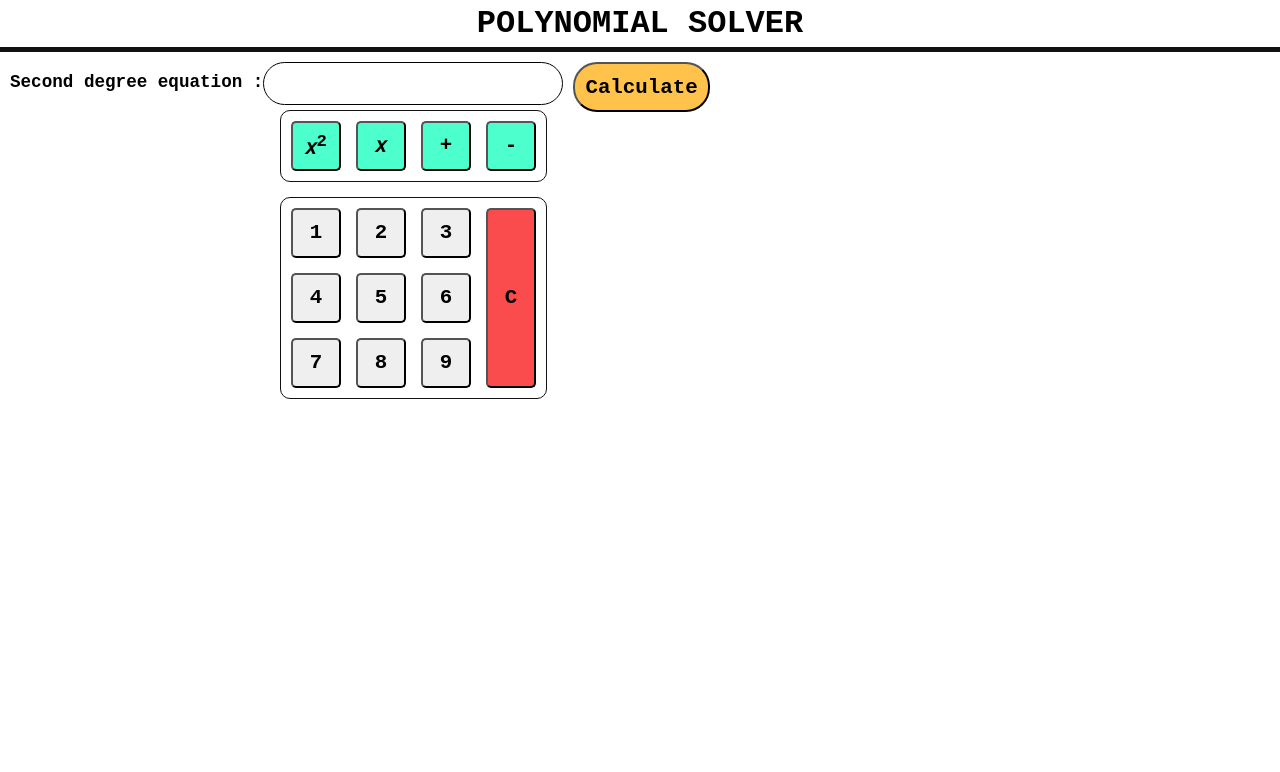
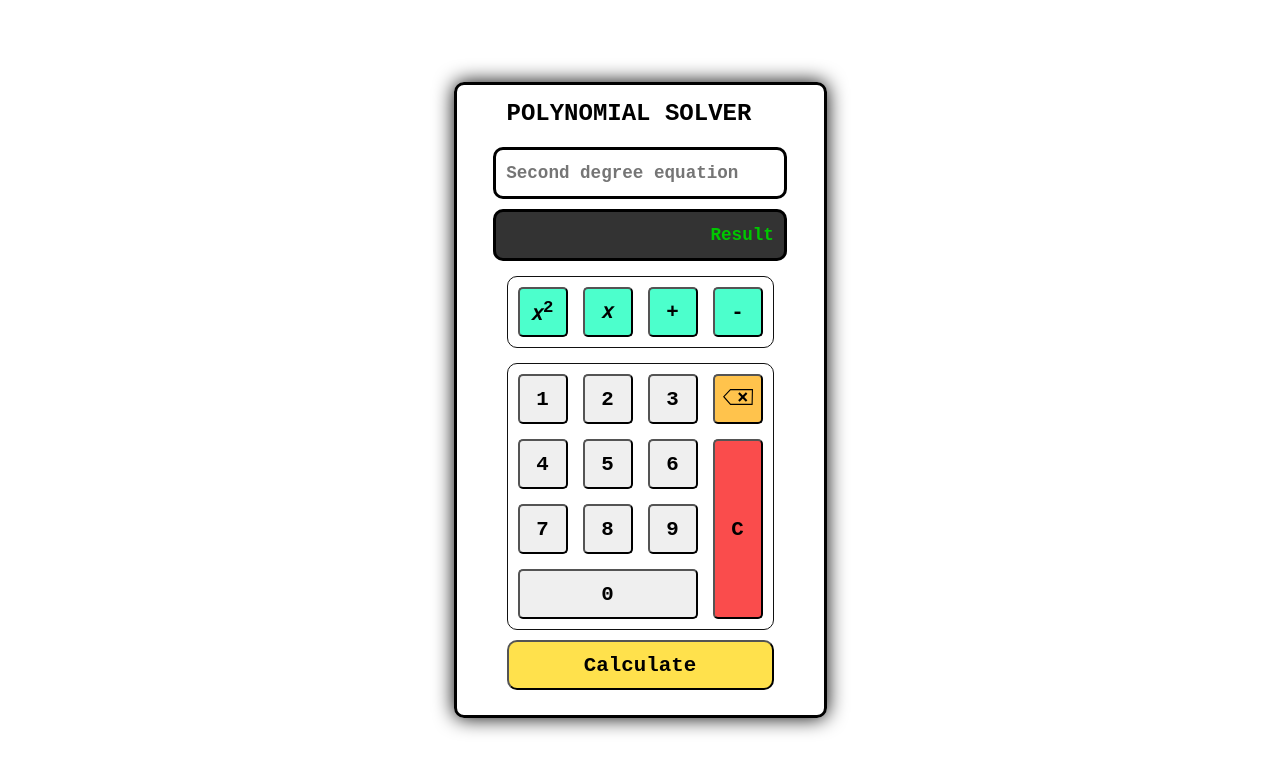
Before and after one commit to ARcoding22/Polynomial-Solver, a plain HTML site: page index.html in a window 1280 px wide. Drawn offline with Linux system fonts and the light colour scheme.

Commit message:
Designing completed

```diff
--- a/index.html
+++ b/index.html
@@ -27,6 +27,11 @@
       height: 100%;
     }
 
+    h2{
+
+    padding-bottom: 20px;
+    }
+
     .header {
       width: 100%;
       text-align: center;
@@ -45,21 +50,22 @@
       height: fit-content;
     }
 
-    .eq-container input {
-      border: 1px solid #000;
-      border-radius: 50rem;
-      --w: 300px;
-      width: var(--w);
-      height: calc(var(--w)/7);
+    .main input {
+      border: 3px solid #000;
+      border-radius: 10px;
+      width: 110%;
+      margin-bottom: 10px;
       outline: none;
       font-size: 1.1rem;
       font-weight: 600;
-      padding: 10px;
+      padding: 13px 10px;
     }
 
-    .eq-container {
+    .main {
       padding: 10px;
       display: flex;
+      justify-content: center;
+      align-items: center;
     }
 
     .btn-container {
@@ -98,26 +104,35 @@
       padding: 10px;
     }
 
+
+
     .helper-btn-div {
       grid-template-columns: var(--btn-w) var(--btn-w) var(--btn-w) var(--btn-w);
       margin-bottom: 15px;
     }
 
     .clr-btn {
-      grid-row-start: 1;
-      grid-row-end: 4;
+      grid-row-start: 2;
+      grid-row-end: 5;
       grid-column-start: 4;
       height: auto;
       background-color: rgba(248, 0, 0, 0.7);
 
     }
 
+    .num-keys.backspace{
+      grid-row-start: 1;
+      grid-row-end: 2;
+      grid-column: 4;
+      background: rgba(255, 170, 0, 0.7);
+    }
+
     .calc-btn {
-      width: auto;
+      width: 100%;
       padding: 0 10px;
-      background: rgba(255, 170, 0, 0.7);
-      border-radius: 1.5rem;
-      margin-left: 10px;
+      background: rgba(255, 213, 0, 0.7);
+      border-radius: 10px;
+      margin-top: 10px;
     }
 
 
@@ -126,24 +141,47 @@
       background: rgba(0, 255, 183, 0.7);
     }
 
+    .num-keys.zero{
+      width: auto;
+      grid-column-start: 1;
+      grid-column-end: 4;
+    }
+
     .res{
       text-align: center;
       padding-top: 10px;
       color: #00c92b;
       font-size: calc(2vw+2em);
     }
+
+    .calc-box{
+      border: 3px solid black;
+      padding: 15px 50px;
+      border-radius: 10px;
+      box-shadow: 0 0 20px 0px black;
+      height: max-content;
+    }
+
+    .num-keys.backspace:hover{
+      filter: invert(1);
+      background: white;
+    }
+
+    #result,#result::-webkit-input-placeholder{
+      text-align: end;
+      color: #00c700;
+      background: #333
+    }
   </style>
 </head>
 
 <body>
   <div class="main">
-    <div class="header">
-      <h1>POLYNOMIAL SOLVER</h1>
-    </div>
-    <div class="content">
-      <div class="eq-container">
-        <label for="equation">Second degree equation : </label>
-        <div><input type="text" id="equation" readonly title="Click to clear">
+        <div class="calc-box">
+          <h2>POLYNOMIAL SOLVER</h2>
+          <div style="display: flex;flex-direction:column;align-items:center">
+            <input type="text" id="equation" placeholder="Second degree equation" readonly title="Click to clear">
+            <input type="text" id="result" placeholder="Result" readonly>
             <div class="btn-container">
               <div class="helper-btn-div">
                 <button class="helper-btns" onclick="clicked('x*x')">&#119909<sup>2</sup></button>
@@ -161,9 +199,10 @@
                 <button class="num-keys" onclick="clicked('7')">7</button>
                 <button class="num-keys" onclick="clicked('8')">8</button>
                 <button class="num-keys" onclick="clicked('9')">9</button>
+                <button class="num-keys zero" onclick="clicked('0')">0</button>
 
+                <button class="num-keys backspace" onclick="bkspc()"><img src="./assets/backspace.svg" width="30"/></button>
                 <button class="num-keys clr-btn" onclick="clr()" on>C</button>
-            </div>
               </div>
             </div>
             <button class="calc-btn" onclick="calc()">Calculate</button>
@@ -172,6 +211,7 @@
             <h1 class="res"></h1>
           </div>
         </div>
+
   </div>
   <script src="script.js"></script>
 </body>
--- a/script.js
+++ b/script.js
@@ -8,17 +8,18 @@ function clicked(text) {
   input.value+=text
 }
 
-function clr() {
+function bkspc() {
   input.value=input.value.slice(0,-1)
 }
 
-input.onclick = () => {
-  if (confirm("Clearing all content!")) { input.value = "" }
+
+function clr(){
+  input.value = ""
 }
 
 function calc() {
   results = solve(findTerms(input.value))
-  document.querySelector(".res").innerHTML = `&#119909 = { ${results[0]} , ${results[1]} }`;
+  document.querySelector("#result").value = `x = { ${results[0]} , ${results[1]} }`;
 
 }
 
```
Also changed, not shown: assets/backspace.svg (added). Lines whose indentation alone changed are shown as unchanged.
